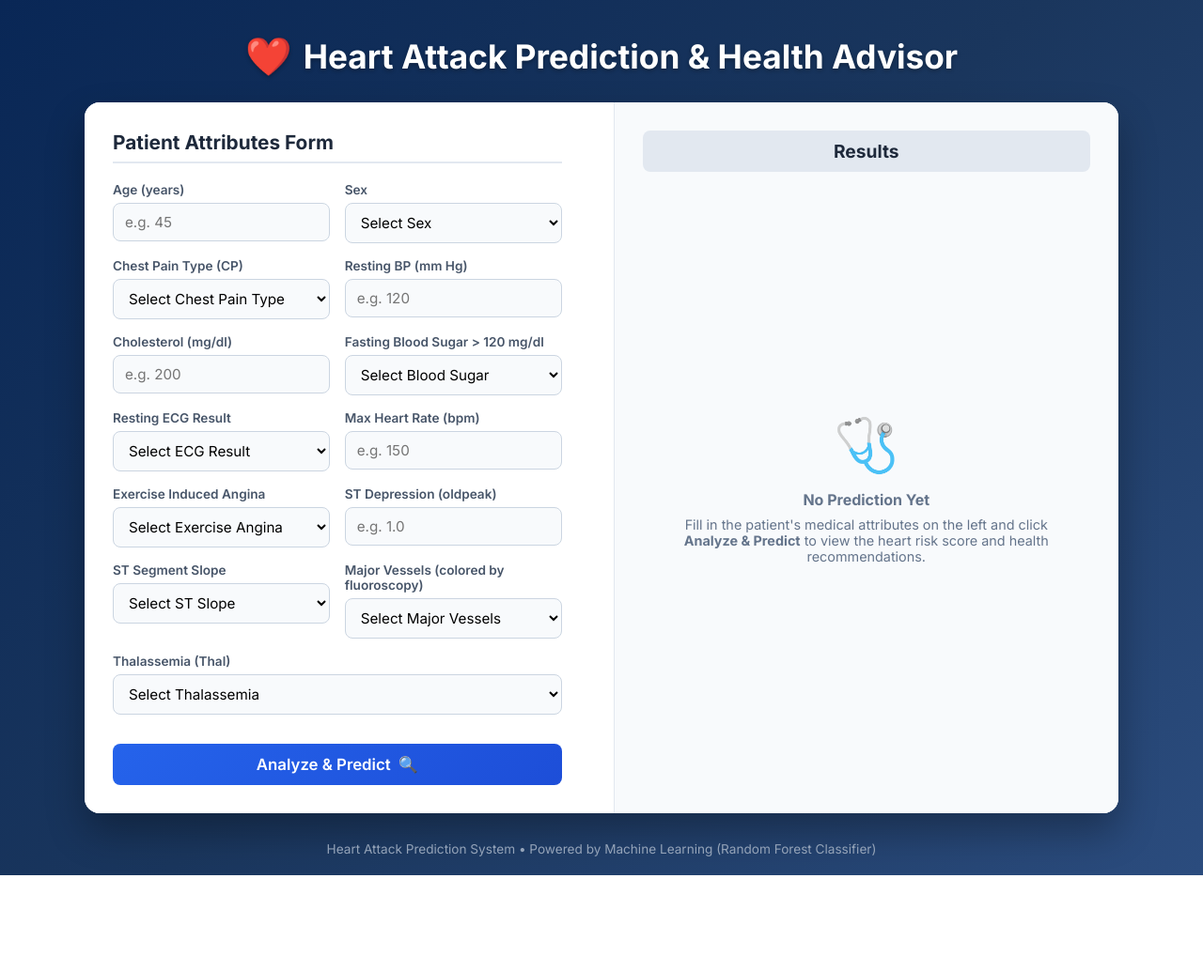
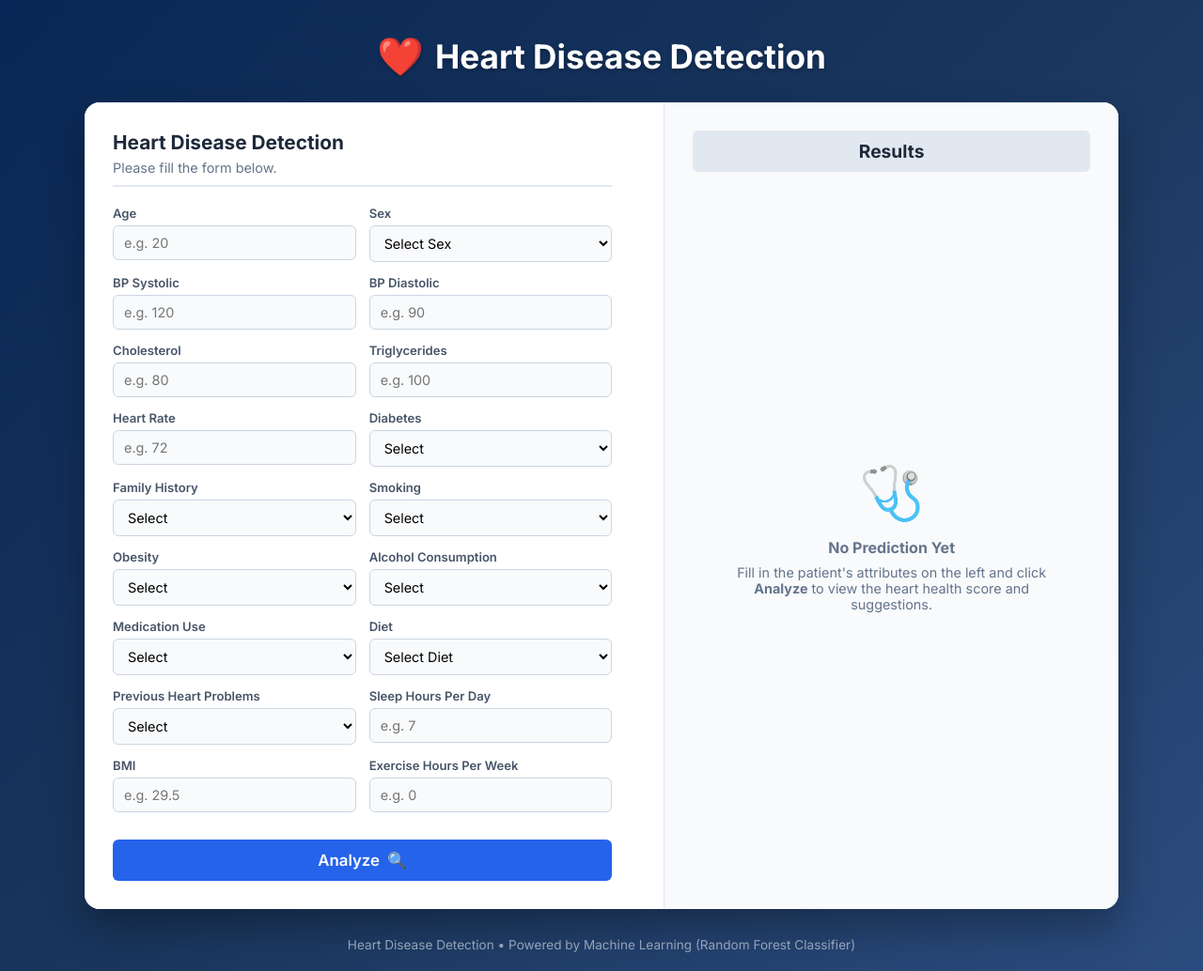
Before and after one commit to samuel-mekala/heart-attack-prediction, a Flask app: page / in a window 1280 px wide. Shown: the whole page at 94% size. Before the commit the page ends 932 px from the top, so only its background shows below. Run offline with Flask 3, Linux system fonts and the light colour scheme.

Commit message:
Update model, web UI, and backend to exact 18-feature layout from report Page 15 mockup

```diff
--- a/templates/index1.html
+++ b/templates/index1.html
@@ -3,7 +3,7 @@
 <head>
   <meta charset="UTF-8">
   <meta name="viewport" content="width=device-width, initial-scale=1.0">
-  <title>Heart Attack Prediction & Health Advisor</title>
+  <title>Heart Disease Detection & Health Advisor</title>
   <link rel="preconnect" href="https://fonts.googleapis.com">
   <link rel="preconnect" href="https://fonts.gstatic.com" crossorigin>
   <link href="https://fonts.googleapis.com/css2?family=Inter:wght@300;400;500;600;700&display=swap" rel="stylesheet">
@@ -46,7 +46,7 @@
       width: 100%;
       max-width: 1100px;
       display: grid;
-      grid-template-columns: 1fr 1fr;
+      grid-template-columns: 1.1fr 0.9fr;
       gap: 25px;
       background: #ffffff;
       border-radius: 16px;
@@ -69,15 +69,21 @@
     .form-section h3 {
       color: #1e293b;
       font-size: 1.3rem;
+      margin-bottom: 6px;
+    }
+
+    .form-subtitle {
+      color: #64748b;
+      font-size: 0.9rem;
       margin-bottom: 20px;
       border-bottom: 2px solid #e2e8f0;
-      padding-bottom: 8px;
+      padding-bottom: 10px;
     }
 
     .form-grid {
       display: grid;
       grid-template-columns: 1fr 1fr;
-      gap: 16px;
+      gap: 14px;
     }
 
     @media (max-width: 500px) {
@@ -92,18 +98,18 @@
     }
 
     .input-group label {
-      font-size: 0.85rem;
+      font-size: 0.82rem;
       font-weight: 600;
       color: #475569;
-      margin-bottom: 6px;
+      margin-bottom: 5px;
     }
 
     .input-group input, .input-group select {
       width: 100%;
-      padding: 10px 12px;
-      font-size: 0.95rem;
+      padding: 9px 11px;
+      font-size: 0.9rem;
       border: 1.5px solid #cbd5e1;
-      border-radius: 8px;
+      border-radius: 6px;
       background: #f8fafc;
       transition: all 0.2s ease;
     }
@@ -117,16 +123,16 @@
 
     .submit-btn {
       grid-column: span 2;
-      background: linear-gradient(135deg, #2563eb 0%, #1d4ed8 100%);
+      background: #2563eb;
       color: #ffffff;
       font-size: 1.05rem;
       font-weight: 600;
       padding: 12px 20px;
       border: none;
-      border-radius: 8px;
+      border-radius: 6px;
       cursor: pointer;
       margin-top: 15px;
-      transition: transform 0.1s ease, box-shadow 0.2s ease;
+      transition: background 0.2s ease;
       display: flex;
       align-items: center;
       justify-content: center;
@@ -158,14 +159,14 @@
       font-weight: 700;
       text-align: center;
       padding: 10px;
-      border-radius: 8px;
+      border-radius: 6px;
       margin-bottom: 20px;
     }
 
     .result-badge {
       display: inline-block;
       padding: 12px 18px;
-      border-radius: 10px;
+      border-radius: 8px;
       font-weight: 700;
       font-size: 1.1rem;
       text-align: center;
@@ -270,21 +271,24 @@
 
   <div class="header-title">
     <span class="header-icon">❤️</span>
-    Heart Attack Prediction & Health Advisor
+    Heart Disease Detection
   </div>
 
   <div class="main-container">
 
-    <!-- Input Form Section -->
+    <!-- Input Form Section (Matching Exact Report Mockup Page 15/19) -->
     <div class="form-section">
-      <h3>Patient Attributes Form</h3>
+      <h3>Heart Disease Detection</h3>
+      <div class="form-subtitle">Please fill the form below.</div>
+
       <form action="{{ url_for('predict') }}" method="post" autocomplete="off">
 
         <div class="form-grid">
 
+          <!-- Row 1 -->
           <div class="input-group">
-            <label for="age">Age (years)</label>
-            <input type="number" id="age" name="age" min="1" max="120" placeholder="e.g. 45" value="{{ form_data.get('age', '') }}" required>
+            <label for="age">Age</label>
+            <input type="number" id="age" name="age" min="1" max="120" placeholder="e.g. 20" value="{{ form_data.get('age', '') }}" required>
           </div>
 
           <div class="input-group">
@@ -296,112 +300,142 @@
             </select>
           </div>
 
+          <!-- Row 2 -->
           <div class="input-group">
-            <label for="cp">Chest Pain Type (CP)</label>
-            <select id="cp" name="cp" required>
-              <option value="" disabled {% if not form_data.get('cp') and form_data.get('cp') != 0 %}selected{% endif %}>Select Chest Pain Type</option>
-              <option value="0" {% if form_data.get('cp') == '0' or form_data.get('cp') == 0 %}selected{% endif %}>Typical Angina</option>
-              <option value="1" {% if form_data.get('cp') == '1' or form_data.get('cp') == 1 %}selected{% endif %}>Atypical Angina</option>
-              <option value="2" {% if form_data.get('cp') == '2' or form_data.get('cp') == 2 %}selected{% endif %}>Non-anginal Pain</option>
-              <option value="3" {% if form_data.get('cp') == '3' or form_data.get('cp') == 3 %}selected{% endif %}>Asymptomatic</option>
+            <label for="bp_systolic">BP Systolic</label>
+            <input type="number" id="bp_systolic" name="bp_systolic" min="70" max="240" placeholder="e.g. 120" value="{{ form_data.get('bp_systolic', '') }}" required>
+          </div>
+
+          <div class="input-group">
+            <label for="bp_diastolic">BP Diastolic</label>
+            <input type="number" id="bp_diastolic" name="bp_diastolic" min="40" max="150" placeholder="e.g. 90" value="{{ form_data.get('bp_diastolic', '') }}" required>
+          </div>
+
+          <!-- Row 3 -->
+          <div class="input-group">
+            <label for="cholesterol">Cholesterol</label>
+            <input type="number" id="cholesterol" name="cholesterol" min="50" max="600" placeholder="e.g. 80" value="{{ form_data.get('cholesterol', '') }}" required>
+          </div>
+
+          <div class="input-group">
+            <label for="triglycerides">Triglycerides</label>
+            <input type="number" id="triglycerides" name="triglycerides" min="30" max="1000" placeholder="e.g. 100" value="{{ form_data.get('triglycerides', '') }}" required>
+          </div>
+
+          <!-- Row 4 -->
+          <div class="input-group">
+            <label for="heart_rate">Heart Rate</label>
+            <input type="number" id="heart_rate" name="heart_rate" min="40" max="220" placeholder="e.g. 72" value="{{ form_data.get('heart_rate', '') }}" required>
+          </div>
+
+          <div class="input-group">
+            <label for="diabetes">Diabetes</label>
+            <select id="diabetes" name="diabetes" required>
+              <option value="" disabled {% if not form_data.get('diabetes') and form_data.get('diabetes') != 0 %}selected{% endif %}>Select</option>
+              <option value="0" {% if form_data.get('diabetes') == '0' or form_data.get('diabetes') == 0 %}selected{% endif %}>No</option>
+              <option value="1" {% if form_data.get('diabetes') == '1' or form_data.get('diabetes') == 1 %}selected{% endif %}>Yes</option>
+            </select>
+          </div>
+
+          <!-- Row 5 -->
+          <div class="input-group">
+            <label for="family_history">Family History</label>
+            <select id="family_history" name="family_history" required>
+              <option value="" disabled {% if not form_data.get('family_history') and form_data.get('family_history') != 0 %}selected{% endif %}>Select</option>
+              <option value="0" {% if form_data.get('family_history') == '0' or form_data.get('family_history') == 0 %}selected{% endif %}>No</option>
+              <option value="1" {% if form_data.get('family_history') == '1' or form_data.get('family_history') == 1 %}selected{% endif %}>Yes</option>
             </select>
           </div>
 
           <div class="input-group">
-            <label for="trestbps">Resting BP (mm Hg)</label>
-            <input type="number" id="trestbps" name="trestbps" min="80" max="240" placeholder="e.g. 120" value="{{ form_data.get('trestbps', '') }}" required>
+            <label for="smoking">Smoking</label>
+            <select id="smoking" name="smoking" required>
+              <option value="" disabled {% if not form_data.get('smoking') and form_data.get('smoking') != 0 %}selected{% endif %}>Select</option>
+              <option value="0" {% if form_data.get('smoking') == '0' or form_data.get('smoking') == 0 %}selected{% endif %}>No</option>
+              <option value="1" {% if form_data.get('smoking') == '1' or form_data.get('smoking') == 1 %}selected{% endif %}>Yes</option>
+            </select>
           </div>
 
+          <!-- Row 6 -->
           <div class="input-group">
-            <label for="chol">Cholesterol (mg/dl)</label>
-            <input type="number" id="chol" name="chol" min="100" max="600" placeholder="e.g. 200" value="{{ form_data.get('chol', '') }}" required>
-          </div>
-
-          <div class="input-group">
-            <label for="fbs">Fasting Blood Sugar > 120 mg/dl</label>
-            <select id="fbs" name="fbs" required>
-              <option value="" disabled {% if not form_data.get('fbs') and form_data.get('fbs') != 0 %}selected{% endif %}>Select Blood Sugar</option>
-              <option value="0" {% if form_data.get('fbs') == '0' or form_data.get('fbs') == 0 %}selected{% endif %}>No (<= 120 mg/dl)</option>
-              <option value="1" {% if form_data.get('fbs') == '1' or form_data.get('fbs') == 1 %}selected{% endif %}>Yes (> 120 mg/dl)</option>
+            <label for="obesity">Obesity</label>
+            <select id="obesity" name="obesity" required>
+              <option value="" disabled {% if not form_data.get('obesity') and form_data.get('obesity') != 0 %}selected{% endif %}>Select</option>
+              <option value="0" {% if form_data.get('obesity') == '0' or form_data.get('obesity') == 0 %}selected{% endif %}>No</option>
+              <option value="1" {% if form_data.get('obesity') == '1' or form_data.get('obesity') == 1 %}selected{% endif %}>Yes</option>
             </select>
           </div>
 
           <div class="input-group">
-            <label for="restecg">Resting ECG Result</label>
-            <select id="restecg" name="restecg" required>
-              <option value="" disabled {% if not form_data.get('restecg') and form_data.get('restecg') != 0 %}selected{% endif %}>Select ECG Result</option>
-              <option value="0" {% if form_data.get('restecg') == '0' or form_data.get('restecg') == 0 %}selected{% endif %}>Normal</option>
-              <option value="1" {% if form_data.get('restecg') == '1' or form_data.get('restecg') == 1 %}selected{% endif %}>ST-T Wave Abnormality</option>
-              <option value="2" {% if form_data.get('restecg') == '2' or form_data.get('restecg') == 2 %}selected{% endif %}>Left Ventricular Hypertrophy</option>
+            <label for="alcohol">Alcohol Consumption</label>
+            <select id="alcohol" name="alcohol" required>
+              <option value="" disabled {% if not form_data.get('alcohol') and form_data.get('alcohol') != 0 %}selected{% endif %}>Select</option>
+              <option value="0" {% if form_data.get('alcohol') == '0' or form_data.get('alcohol') == 0 %}selected{% endif %}>No</option>
+              <option value="1" {% if form_data.get('alcohol') == '1' or form_data.get('alcohol') == 1 %}selected{% endif %}>Yes</option>
+            </select>
+          </div>
+
+          <!-- Row 7 -->
+          <div class="input-group">
+            <label for="medication">Medication Use</label>
+            <select id="medication" name="medication" required>
+              <option value="" disabled {% if not form_data.get('medication') and form_data.get('medication') != 0 %}selected{% endif %}>Select</option>
+              <option value="0" {% if form_data.get('medication') == '0' or form_data.get('medication') == 0 %}selected{% endif %}>No</option>
+              <option value="1" {% if form_data.get('medication') == '1' or form_data.get('medication') == 1 %}selected{% endif %}>Yes</option>
             </select>
           </div>
 
           <div class="input-group">
-            <label for="thalach">Max Heart Rate (bpm)</label>
-            <input type="number" id="thalach" name="thalach" min="60" max="230" placeholder="e.g. 150" value="{{ form_data.get('thalach', '') }}" required>
+            <label for="diet">Diet</label>
+            <select id="diet" name="diet" required>
+              <option value="" disabled {% if not form_data.get('diet') and form_data.get('diet') != 0 %}selected{% endif %}>Select Diet</option>
+              <option value="0" {% if form_data.get('diet') == '0' or form_data.get('diet') == 0 %}selected{% endif %}>Unhealthy</option>
+              <option value="1" {% if form_data.get('diet') == '1' or form_data.get('diet') == 1 %}selected{% endif %}>Average</option>
+              <option value="2" {% if form_data.get('diet') == '2' or form_data.get('diet') == 2 %}selected{% endif %}>Healthy</option>
+            </select>
           </div>
 
+          <!-- Row 8 -->
           <div class="input-group">
-            <label for="exang">Exercise Induced Angina</label>
-            <select id="exang" name="exang" required>
-              <option value="" disabled {% if not form_data.get('exang') and form_data.get('exang') != 0 %}selected{% endif %}>Select Exercise Angina</option>
-              <option value="0" {% if form_data.get('exang') == '0' or form_data.get('exang') == 0 %}selected{% endif %}>No</option>
-              <option value="1" {% if form_data.get('exang') == '1' or form_data.get('exang') == 1 %}selected{% endif %}>Yes</option>
+            <label for="previous_problems">Previous Heart Problems</label>
+            <select id="previous_problems" name="previous_problems" required>
+              <option value="" disabled {% if not form_data.get('previous_problems') and form_data.get('previous_problems') != 0 %}selected{% endif %}>Select</option>
+              <option value="0" {% if form_data.get('previous_problems') == '0' or form_data.get('previous_problems') == 0 %}selected{% endif %}>No</option>
+              <option value="1" {% if form_data.get('previous_problems') == '1' or form_data.get('previous_problems') == 1 %}selected{% endif %}>Yes</option>
             </select>
           </div>
 
           <div class="input-group">
-            <label for="oldpeak">ST Depression (oldpeak)</label>
-            <input type="number" step="0.1" id="oldpeak" name="oldpeak" min="0.0" max="10.0" placeholder="e.g. 1.0" value="{{ form_data.get('oldpeak', '') }}" required>
+            <label for="sleep_hours">Sleep Hours Per Day</label>
+            <input type="number" id="sleep_hours" name="sleep_hours" min="1" max="24" placeholder="e.g. 7" value="{{ form_data.get('sleep_hours', '') }}" required>
+          </div>
+
+          <!-- Row 9 -->
+          <div class="input-group">
+            <label for="bmi">BMI</label>
+            <input type="number" step="0.1" id="bmi" name="bmi" min="10.0" max="60.0" placeholder="e.g. 29.5" value="{{ form_data.get('bmi', '') }}" required>
           </div>
 
           <div class="input-group">
-            <label for="slope">ST Segment Slope</label>
-            <select id="slope" name="slope" required>
-              <option value="" disabled {% if not form_data.get('slope') and form_data.get('slope') != 0 %}selected{% endif %}>Select ST Slope</option>
-              <option value="0" {% if form_data.get('slope') == '0' or form_data.get('slope') == 0 %}selected{% endif %}>Upsloping</option>
-              <option value="1" {% if form_data.get('slope') == '1' or form_data.get('slope') == 1 %}selected{% endif %}>Flat</option>
-              <option value="2" {% if form_data.get('slope') == '2' or form_data.get('slope') == 2 %}selected{% endif %}>Downsloping</option>
-            </select>
-          </div>
-
-          <div class="input-group">
-            <label for="ca">Major Vessels (colored by fluoroscopy)</label>
-            <select id="ca" name="ca" required>
-              <option value="" disabled {% if not form_data.get('ca') and form_data.get('ca') != 0 %}selected{% endif %}>Select Major Vessels</option>
-              <option value="0" {% if form_data.get('ca') == '0' or form_data.get('ca') == 0 %}selected{% endif %}>0 Vessels</option>
-              <option value="1" {% if form_data.get('ca') == '1' or form_data.get('ca') == 1 %}selected{% endif %}>1 Vessel</option>
-              <option value="2" {% if form_data.get('ca') == '2' or form_data.get('ca') == 2 %}selected{% endif %}>2 Vessels</option>
-              <option value="3" {% if form_data.get('ca') == '3' or form_data.get('ca') == 3 %}selected{% endif %}>3 Vessels</option>
-              <option value="4" {% if form_data.get('ca') == '4' or form_data.get('ca') == 4 %}selected{% endif %}>4 Vessels</option>
-            </select>
-          </div>
-
-          <div class="input-group" style="grid-column: span 2;">
-            <label for="thal">Thalassemia (Thal)</label>
-            <select id="thal" name="thal" required>
-              <option value="" disabled {% if not form_data.get('thal') and form_data.get('thal') != 0 %}selected{% endif %}>Select Thalassemia</option>
-              <option value="1" {% if form_data.get('thal') == '1' or form_data.get('thal') == 1 %}selected{% endif %}>Normal</option>
-              <option value="2" {% if form_data.get('thal') == '2' or form_data.get('thal') == 2 %}selected{% endif %}>Fixed Defect</option>
-              <option value="3" {% if form_data.get('thal') == '3' or form_data.get('thal') == 3 %}selected{% endif %}>Reversible Defect</option>
-            </select>
+            <label for="exercise_hours">Exercise Hours Per Week</label>
+            <input type="number" step="0.1" id="exercise_hours" name="exercise_hours" min="0.0" max="40.0" placeholder="e.g. 0" value="{{ form_data.get('exercise_hours', '') }}" required>
           </div>
 
           <button type="submit" class="submit-btn" id="predictBtn">
-            <span>Analyze & Predict</span> 🔍
+            <span>Analyze</span> 🔍
           </button>
         </div>
 
       </form>
     </div>
 
-    <!-- Results Display Section -->
+    <!-- Results Display Section (Matching Exact Report Mockup Page 15/20) -->
     <div class="results-section" id="resultsSection">
 
       <div class="results-header-bar">Results</div>
 
       {% if result %}
-        <div class="result-badge {% if result_val == 1 %}result-risk{% else %}result-norisk{% endif %}">
+        <div class="result-badge {% if result_val == 1 or (health_score and health_score >= 0.45) %}result-risk{% else %}result-norisk{% endif %}">
           {{ result }}
         </div>
 
@@ -410,10 +444,10 @@
           Health score is {{ health_score }}
         </div>
         <div class="health-score-subtitle">
-          {% if result_val == 1 %}
-            You can improve your Heart health by following these suggestions:
+          {% if result_val == 1 or health_score >= 0.45 %}
+            You can improve your Heart health by following these suggestions
           {% else %}
-            Maintain optimal heart health with these lifestyle practices:
+            Maintain your Heart health by following these suggestions
           {% endif %}
         </div>
         {% endif %}
@@ -434,7 +468,7 @@
         <div class="placeholder-box">
           <div class="placeholder-icon">🩺</div>
           <h4>No Prediction Yet</h4>
-          <p style="font-size: 0.9rem; margin-top: 8px;">Fill in the patient's medical attributes on the left and click <strong>Analyze & Predict</strong> to view the heart risk score and health recommendations.</p>
+          <p style="font-size: 0.9rem; margin-top: 8px;">Fill in the patient's attributes on the left and click <strong>Analyze</strong> to view the heart health score and suggestions.</p>
         </div>
       {% endif %}
 
@@ -443,7 +477,7 @@
   </div>
 
   <div class="footer">
-    Heart Attack Prediction System • Powered by Machine Learning (Random Forest Classifier)
+    Heart Disease Detection • Powered by Machine Learning (Random Forest Classifier)
   </div>
 
 </body>
```
Also changed, not shown: other parts of templates/index1.html (+10 -15 lines), deploy.py (+55 -43 lines), test_app.py (+24 -18 lines), train_model.py (+54 -50 lines), heart_attack_prediction_dataset.csv (added), 1 other file.
